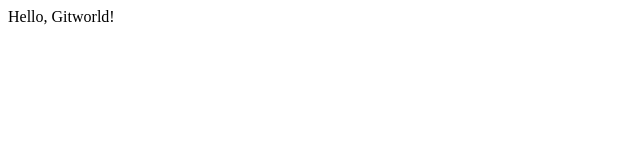
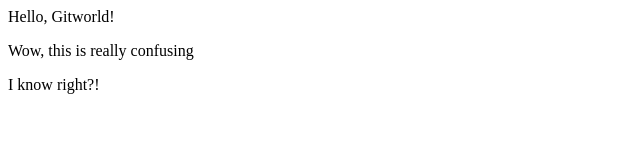
Before and after one commit to Chewbeccaz/Git-Test, a plain HTML site: page index.html in a window 1280 px wide. Shown: the whole page, without its empty margins (0-640 px from the left). Drawn offline with Linux system fonts and the light colour scheme.

Commit message:
Added some paragraphes

```diff
--- a/index.html
+++ b/index.html
@@ -7,5 +7,7 @@
 </head>
 <body>
     <header>Hello, Gitworld!</header>
+    <p>Wow, this is really confusing</p>
+    <p>I know right?!</p>
 </body>
 </html>
```
Also changed, not shown: css/style.css (added).
